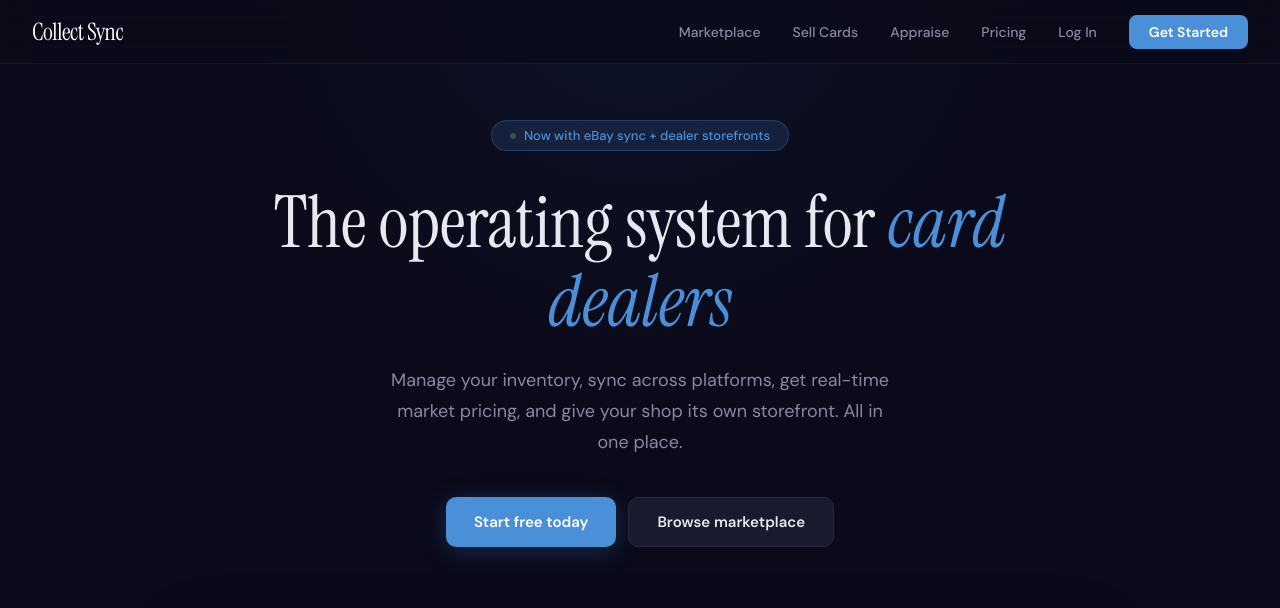
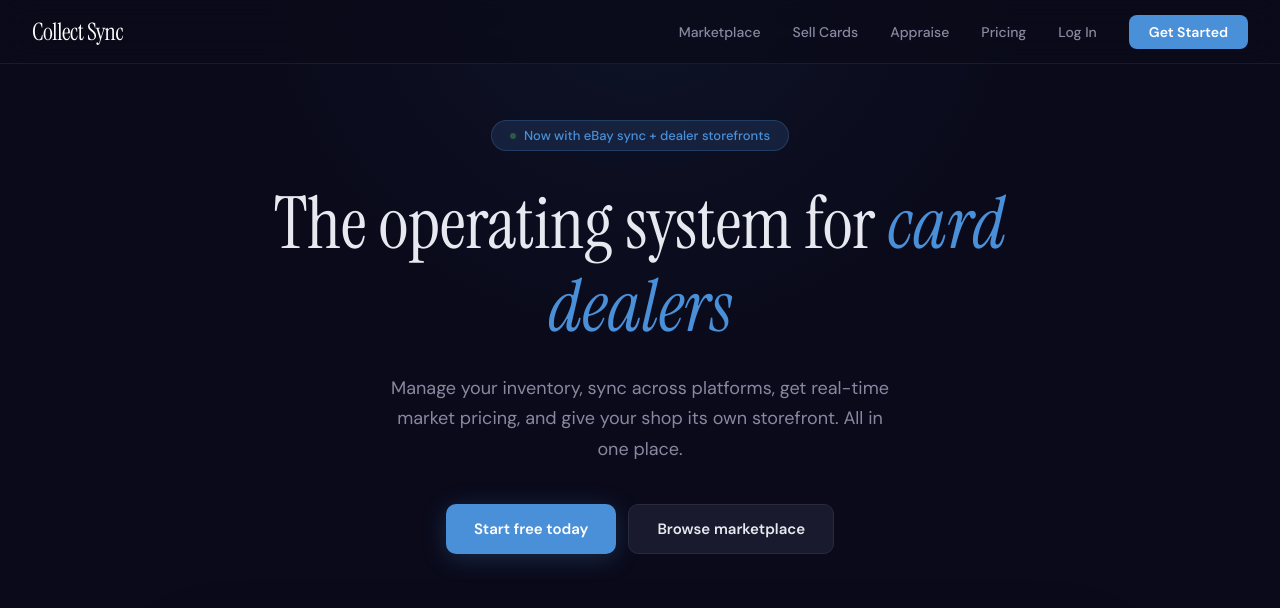
Before and after one commit to WhiteCoatMD/card_sync, a website: page _index.html in a window 1280 px wide. Shown: the top 608 px of the page. Drawn offline with Linux system fonts and the light colour scheme.

Commit message:
Fix hero heading descenders getting clipped — bump line-height
Co-Authored-By: Claude Opus 4.6 (1M context) <noreply@anthropic.com>

```diff
--- a/_index.html
+++ b/_index.html
@@ -141,7 +141,7 @@
         .hero h1 {
             font-family: var(--serif);
             font-size: clamp(2.5rem, 6vw, 4.5rem);
-            line-height: 1.1;
+            line-height: 1.15;
             font-weight: 400;
             max-width: 800px;
             margin-bottom: 1.5rem;
```
